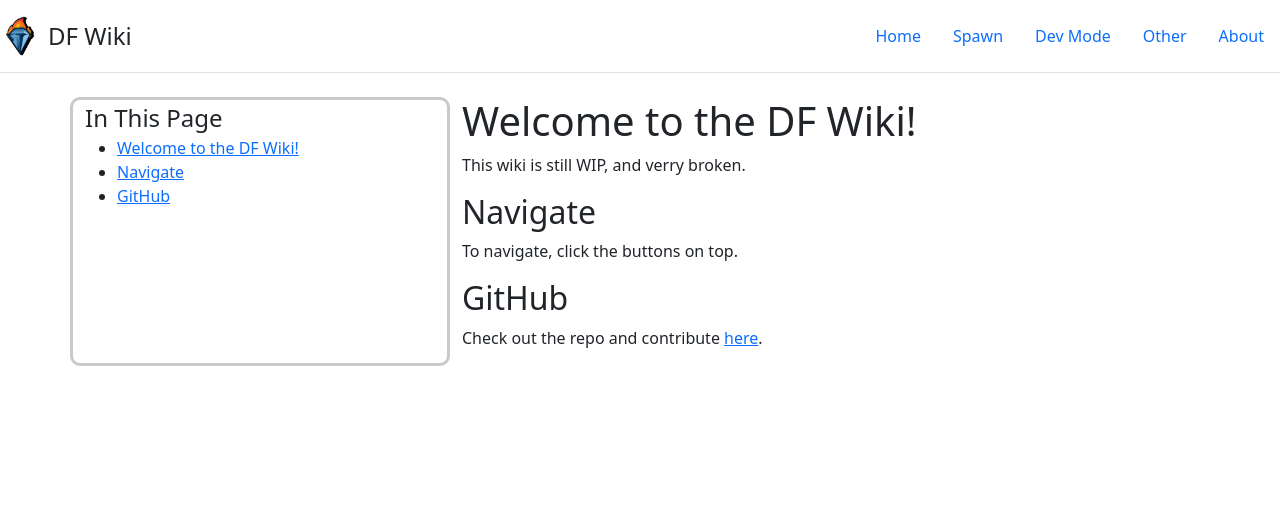
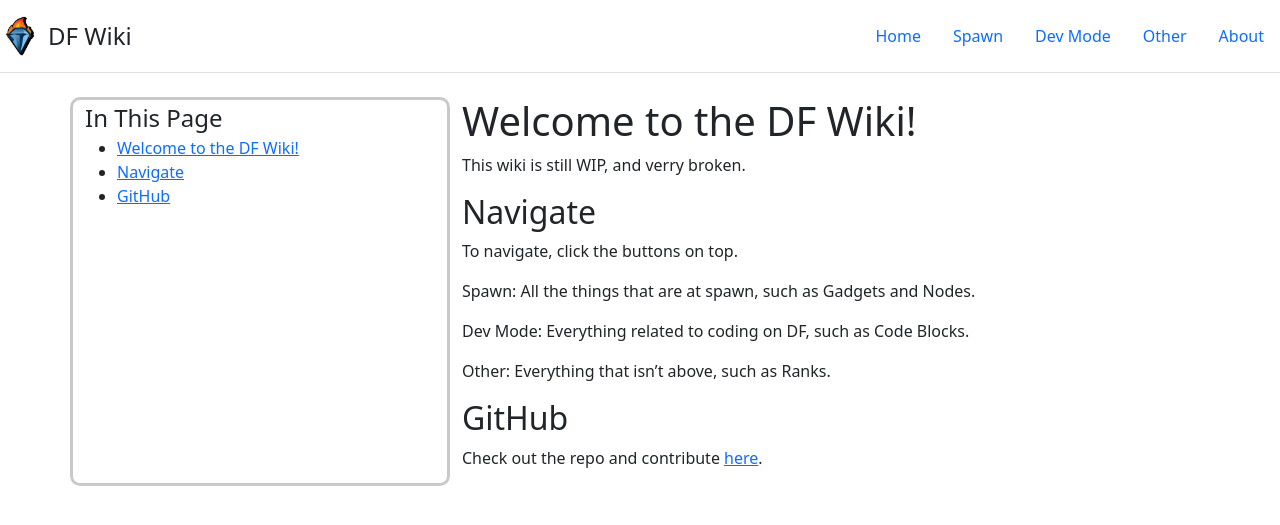
Before and after one commit to BedCrabDev/DFWiki, a Jekyll site: the page built from index.md, in a window 1280 px wide. Shown: the top 525 px of the page. Built offline with Jekyll 4.4.1, drawn with Linux system fonts in a browser that asks for light colours; nearby versions of some CDN libraries.

Commit message:
ok i think i fixed it

```diff
--- a/index.md
+++ b/index.md
@@ -10,6 +10,12 @@ This wiki is still WIP, and verry broken.
 
 To navigate, click the buttons on top.
 
+Spawn: All the things that are at spawn, such as Gadgets and Nodes.
+
+Dev Mode: Everything related to coding on DF, such as Code Blocks.
+
+Other: Everything that isn't above, such as Ranks.
+
 ## GitHub
 
 Check out the repo and contribute [here](https://github.com/BedCrabDev/DFWiki).
```
